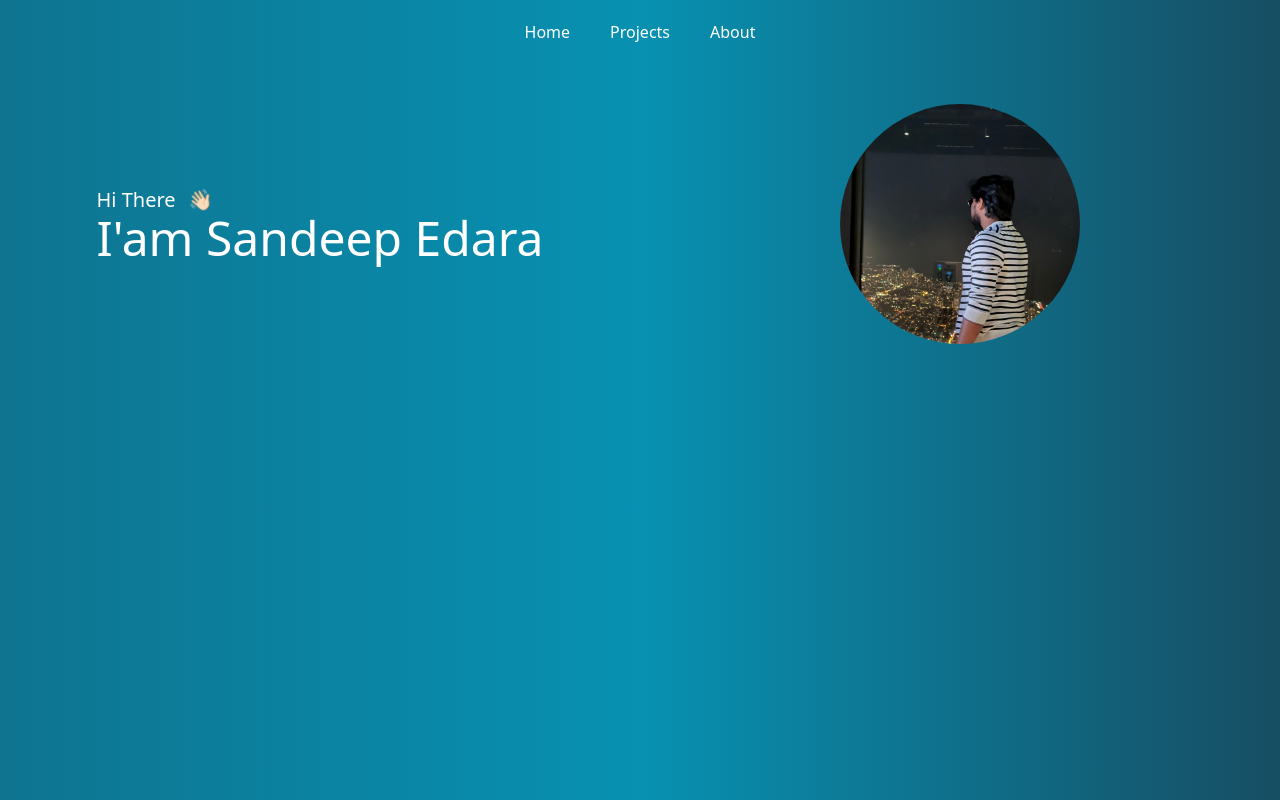
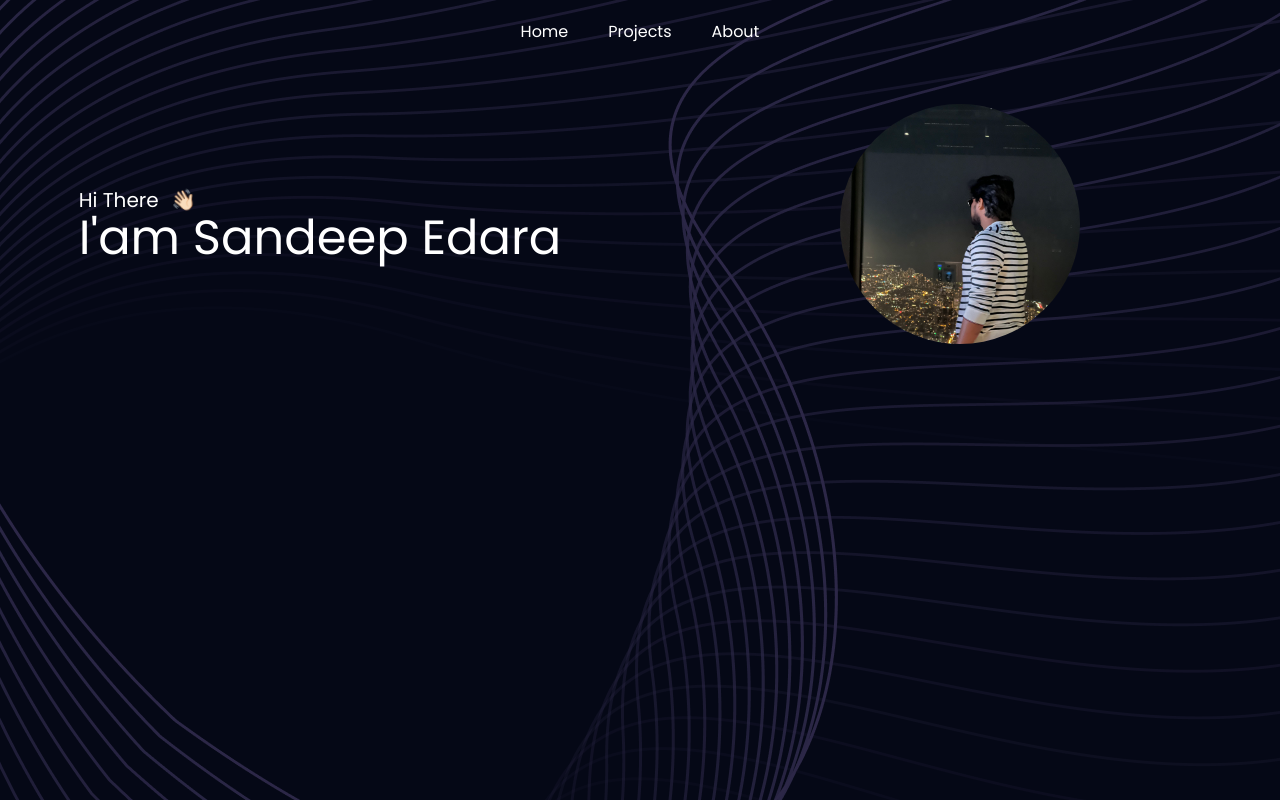
Before and after one commit to SandeepEd/portfolio, a React (Vite) app: page / in a window 1280 px wide. Built offline with nearby package versions, Linux system fonts and the light colour scheme.

Commit message:
apply background image

```diff
--- a/src/index.css
+++ b/src/index.css
@@ -40,7 +40,7 @@
 }
 
 body {
-  @apply bg-gradient-to-r from-cyan-700 via-cyan-600 to-cyan-900 min-h-screen text-white;
+  @apply bg-background-image text-white font-primary;
 }
 
 /* :root {
```
